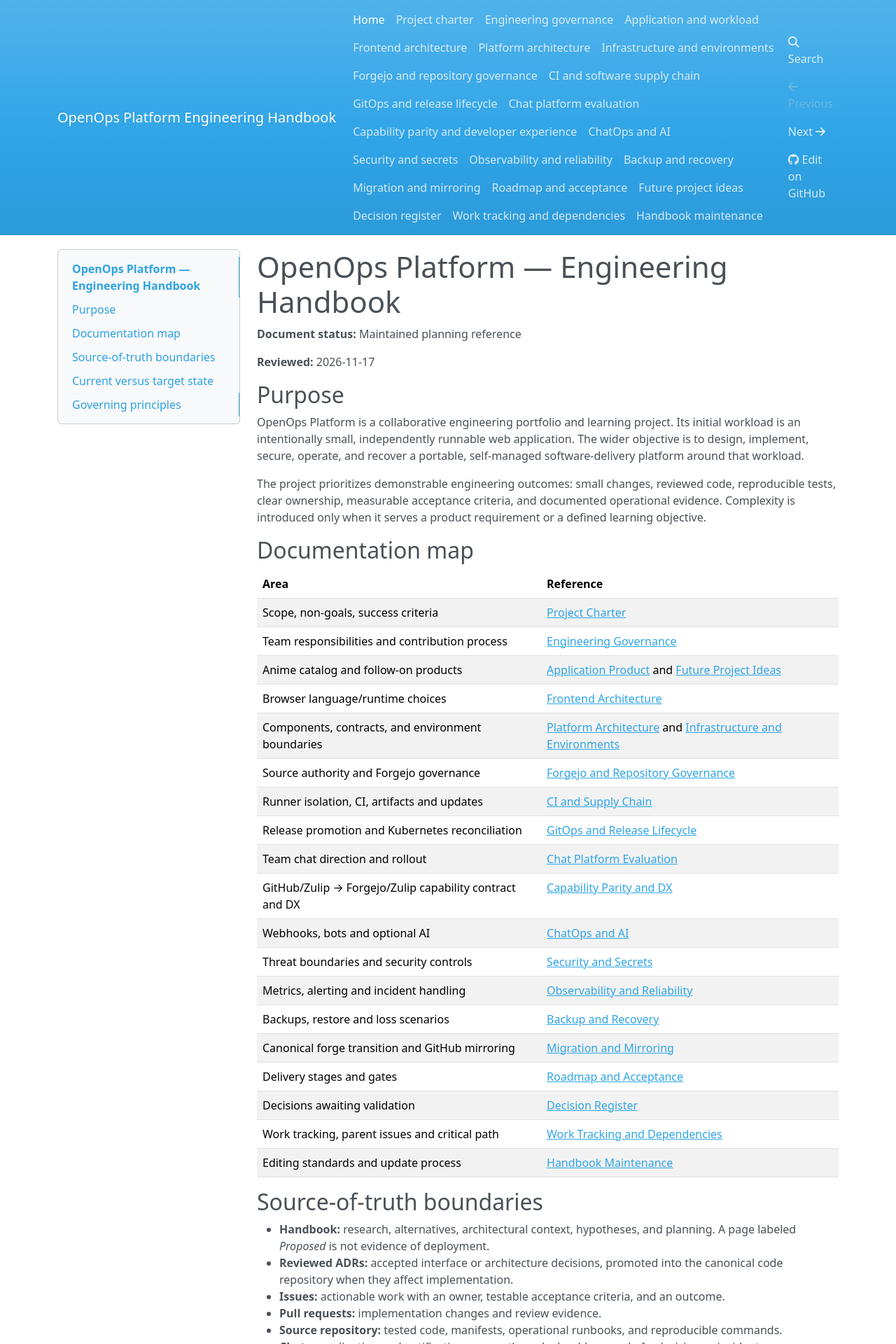
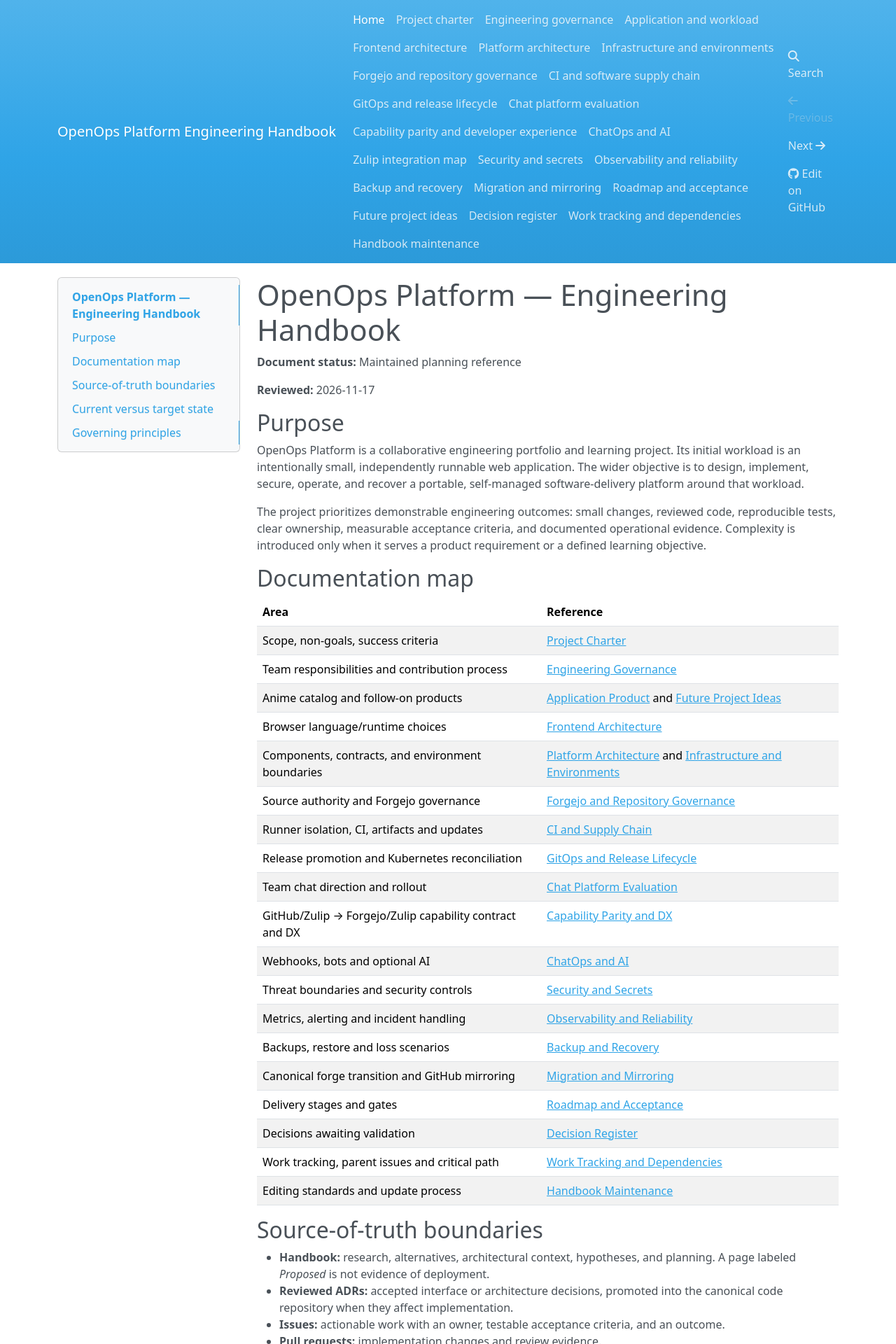
Before and after one commit to ctalaveraw/openops-platform-handbook, an MkDocs documentation site: the page built from docs/index.md, in a window 1280 px wide. Shown: the top 1920 px of the page at 70% size. Built offline with MkDocs 1.6.1, drawn with Linux system fonts in a browser that asks for light colours; nearby versions of some CDN libraries.

Commit message:
docs: add Zulip integration map to handbook navigation

```diff
--- a/mkdocs.yml
+++ b/mkdocs.yml
@@ -20,6 +20,7 @@ nav:
   - Chat platform evaluation: Chat-Platform-Evaluation.md
   - Capability parity and developer experience: Capability-Parity-and-DX.md
   - ChatOps and AI: ChatOps-and-AI.md
+  - Zulip integration map: Zulip-Integration-Map.md
   - Security and secrets: Security-and-Secrets.md
   - Observability and reliability: Observability-and-Reliability.md
   - Backup and recovery: Backup-and-Recovery.md
```
